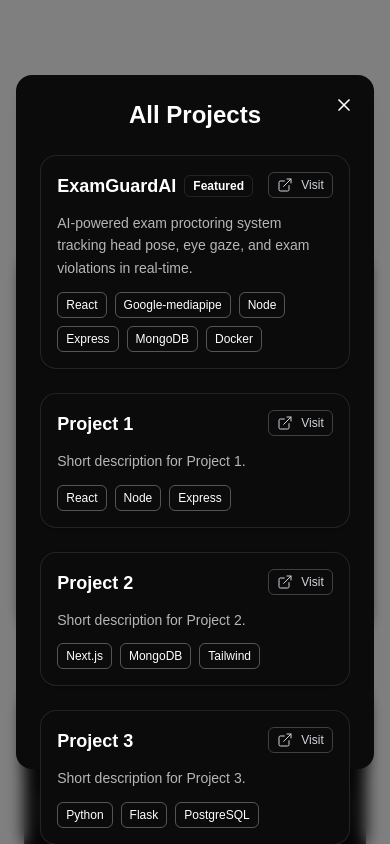
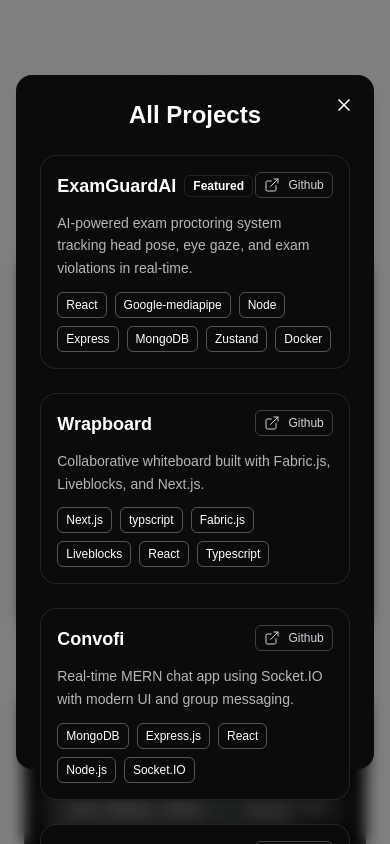
Before and after one commit to baseer4/baseer-portfolio, a Next.js app: page / in a window 390 px wide. Both pictures are taken after a click on the button "View All Projects". Shown: the top 844 px of the page. Built offline with nearby package versions, Linux system fonts and the light colour scheme; a web font is replaced by a local one.

Commit message:
Fix sm layout responsiveness

```diff
--- a/src/components/EducationCard.jsx
+++ b/src/components/EducationCard.jsx
@@ -26,13 +26,15 @@
         <p className="text-gray-400 text-xs mt-2 text-center sm:block md:hidden lg:block">
           Nawab Shah Alam Khan College of Engineering and Technology
         </p>
-        <p className="text-gray-400 text-xs lg:mt-2 text-center sm:hidden md:block lg:hidden sm:mt-4">
+        <p className="hidden md:block lg:hidden text-gray-400 text-xs lg:mt-2 text-center">
           NSAKCET
         </p>
-        <div className="flex items-center gap-1 lg:mt-2 text-gray-400 text-xs sm:mt-4">
-          <Calendar className="h-3.5 w-3.5" />
-          <span>@ 2025</span>
-        </div>
+
+      <div className="flex items-center gap-1 text-gray-400 text-xs sm:mt-4 lg:mt-2">
+        <Calendar className="h-3.5 w-3.5" />
+        <span>@ 2025</span>
+      </div>
+
       </div>
     </div>
   );
--- a/src/components/ProjectsCard.jsx
+++ b/src/components/ProjectsCard.jsx
@@ -6,6 +6,7 @@
 import PerfectScrollbar from "react-perfect-scrollbar";
 import "react-perfect-scrollbar/dist/css/styles.css";
 import { useDragAnimation } from "@/hooks/useDragAnimation";
+import Link from "next/link";
 
 const projectsData = [
   {
@@ -13,25 +14,25 @@
     featured: true,
     description:
       "AI-powered exam proctoring system tracking head pose, eye gaze, and exam violations in real-time.",
-    tech: ["React", "Google-mediapipe", "Node", "Express", "MongoDB", "Docker"],
-    liveLink: "#",
+    tech: ["React", "Google-mediapipe", "Node", "Express", "MongoDB","Zustand", "Docker"],
+    liveLink: "https://github.com/baseer4/examguardai",
   },
   {
-    title: "Project 1",
-    description: "Short description for Project 1.",
-    tech: ["React", "Node", "Express"],
-    liveLink: "#",
+    title: "Wrapboard",
+    description: "Collaborative whiteboard built with Fabric.js, Liveblocks, and Next.js.",
+    tech: ['Next.js', "typscript", 'Fabric.js', 'Liveblocks', 'React','Typescript'],
+    liveLink: "https://github.com/baseer4/wrapboard",
   },
   {
-    title: "Project 2",
-    description: "Short description for Project 2.",
-    tech: ["Next.js", "MongoDB", "Tailwind"],
-    liveLink: "#",
+    title: "Convofi",
+    description: 'Real-time MERN chat app using Socket.IO with modern UI and group messaging.',
+    tech: ['MongoDB', 'Express.js', 'React', 'Node.js', 'Socket.IO'],
+    liveLink: "https://github.com/baseer4/convofi",
   },
   {
-    title: "Project 3",
-    description: "Short description for Project 3.",
-    tech: ["Python", "Flask", "PostgreSQL"],
+    title: "QuickDrive",
+    description: "QuickDrive is a full-stack cloud storage app inspired by Google Drive and Dropbox, featuring real-time file uploads, secure sharing, and responsive design.",
+    tech: ['Typescript', 'Express.js', 'React', 'Node.js', 'Socket.IO'],
     liveLink: "#",
   },
 ];
@@ -48,16 +49,15 @@
         )}
       </h4>
 
-      <a
+      <Link
         href={proj.liveLink}
         target="_blank"
-        rel="noreferrer"
         className="flex items-center gap-2 px-2 py-1 rounded-md border border-neutral-700 text-gray-300 text-xs
         hover:text-orange-400 hover:border-orange-500 transition-all duration-200 ease-out"
       >
         <ExternalLink className="h-4 w-4 stroke-[1.5]" />
-        <span>Visit</span>
-      </a>
+        <span>Github</span>
+      </Link>
     </div>
 
     <p className="text-sm text-white/70 leading-relaxed mb-3">{proj.description}</p>
@@ -97,12 +97,17 @@
             </h2>
           </div>
 
-          <button className="flex items-center gap-2 px-3 py-1 rounded-md border border-neutral-700 text-gray-300 text-sm
-            hover:text-orange-400 hover:border-orange-500 transition-all duration-200 ease-out"
+          <a
+            href="https://examguard-ai.vercel.app/"
+            target="_blank"
+            rel="noreferrer"
+            className="flex items-center gap-2 px-3 py-1 rounded-md border border-neutral-700 text-gray-300 text-sm
+              hover:text-orange-400 hover:border-orange-500 transition-all duration-200 ease-out"
           >
             <ExternalLink className="h-4 w-4 stroke-[1.5]" />
             <span>Live Site</span>
-          </button>
+          </a>
+
         </div>
 
         <p className="text-sm text-white mb-8">AI-powered Exam Proctoring System</p>
--- a/src/components/TechstackCard.jsx
+++ b/src/components/TechstackCard.jsx
@@ -18,7 +18,7 @@
 
       </div>
 
-      <div className="flex gap-4 px-2 mt-6 text-center">
+      <div className="flex justify-center flex-wrap gap-4 px-2 mt-4 text-center">
         {/* Frontend & UI */}
         <div className="flex flex-col items-center gap-1">
           <Code2 size={20} className="text-orange-400" />
@@ -77,9 +77,9 @@
         </div>
       </div>
 
-      <p className="text-gray-500 text-xs mt-6 text-center">
+      {/* <p className="text-gray-500 text-xs mt-6 text-center">
         Constantly learning and exploring new tools.
-      </p>
+      </p> */}
     </div>
   );
 };
```
